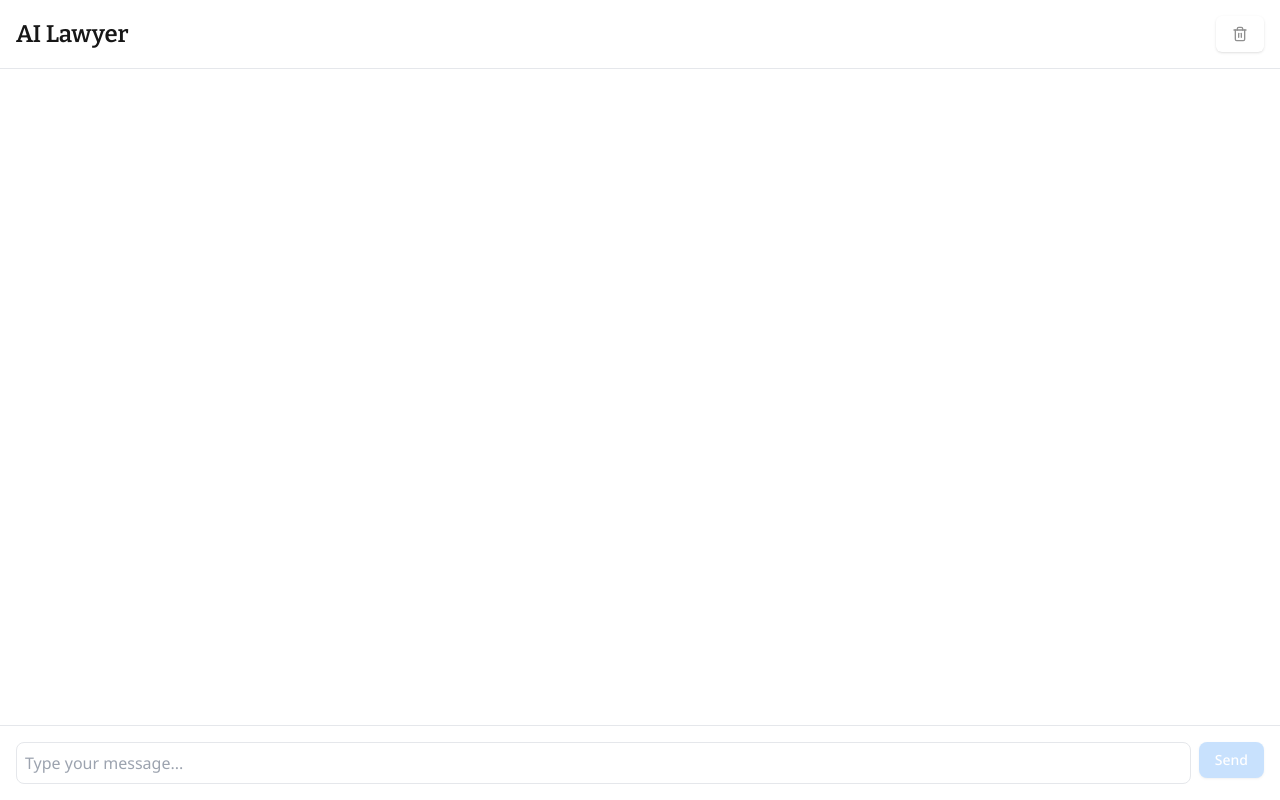
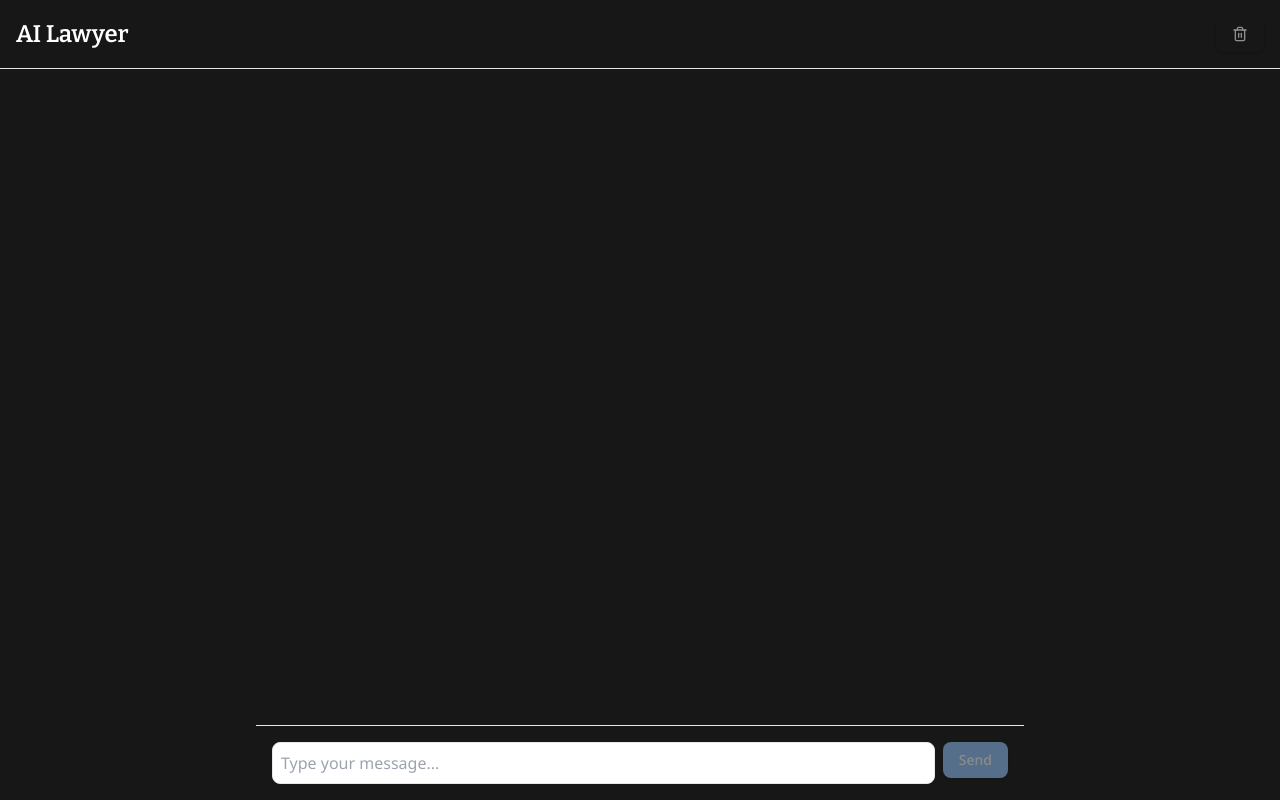
Before and after one commit to ailawyer-nepal/ailawyer, a Next.js app in the folder frontend/: page /chatbot in a window 1280 px wide. Built offline with nearby package versions, Linux system fonts and the light colour scheme.

Commit message:
feat: implement basic qna bot

```diff
--- a/frontend/src/app/chatbot/page.tsx
+++ b/frontend/src/app/chatbot/page.tsx
@@ -43,6 +43,17 @@ export default function ChatBot() {
 				timestamp: new Date(),
 			};
 
+			const res = await fetch(
+				"http://localhost:8002/lawyer?question=" +
+				message +
+				"&collection_name=test8",
+			);
+			const data = await res.json();
+
+			if (data.answer) {
+				botResponse.content = data.answer;
+			}
+
 			setMessages((prevMessages) => [...prevMessages, botResponse]);
 		} catch (error) {
 			console.error("Failed to send message:", error);
@@ -73,32 +84,25 @@ export default function ChatBot() {
 				</Button>
 			</div>
 
+			<div className="mx-auto w-full max-w-3xl">
 				{/* Chat Messages */}
 				<div
-        className="flex-1 overflow-y-auto p-4 space-y-4 w-full max-w-3xl"
+					className="flex-1 overflow-y-auto p-4 space-y-4 w-full"
 					style={{ maxHeight: "calc(100vh - 160px)" }} // Adjusts the height based on header and footer
 				>
 					{messages.map((message, index) => (
 						<div
 							key={index}
-            className={`flex ${
-              message.sender === "bot" ? "justify-start" : "justify-end"
+							className={`flex ${message.sender === "bot" ? "justify-start" : "justify-end"
 								}`}
 						>
 							<div
-              className={`max-w-[70%] rounded-lg p-3 ${
-                message.sender === "bot"
-                  ? "bg-light-gray text-dark-gray mr-4"
-                  : "bg-light-blue text-white ml-4"
+								className={`max-w-[70%] rounded-lg p-3 text-background ${message.sender === "bot"
+										? "bg-light-gray mr-4"
+										: "bg-light-blue ml-4"
 									}`}
 							>
 								<p className="whitespace-pre-wrap">{message.content}</p>
-              <span className="text-xs opacity-70 block mt-1">
-                {message.timestamp.toLocaleTimeString([], {
-                  hour: "2-digit",
-                  minute: "2-digit",
-                })}
-              </span>
 							</div>
 						</div>
 					))}
@@ -116,7 +120,7 @@ export default function ChatBot() {
 							value={newMessage}
 							onChange={(e) => setNewMessage(e.target.value)}
 							placeholder="Type your message..."
-            className="flex-1 p-2 border text-primary-text-light dark:text-primary-text-dark rounded-lg focus:outline-none focus:ring-2 focus:ring-blue-500"
+							className="flex-1 p-2 border text-background rounded-lg focus:outline-none focus:ring-2 focus:ring-blue-500"
 						/>
 						<Button
 							className={`px-4 py-2 bg-blue-500 text-white rounded-lg hover:bg-blue-600
@@ -130,5 +134,6 @@ export default function ChatBot() {
 					</div>
 				</form>
 			</div>
+		</div>
 	);
 }
--- a/frontend/src/app/globals.css
+++ b/frontend/src/app/globals.css
@@ -5,6 +5,25 @@
 :root {
   --background: #ffffff;
   --foreground: #171717;
+  --dark-blue: #02216e;
+  --light-blue: #3566fc;
+  --light-blue-disabled: #b1ceff;
+  --light-blue-textarea: #d6e6ff;
+  --light-gray: #e0e0e0;
+  --dark-gray: #909090;
+  --light-red: #ff5867;
+  --dark-red: #d32737;
+  --light-green: #24a926;
+  --dark-green: #008643;
+  --light-yellow: #f3d148;
+  --dark-yellow: #ffb61d;
+  --light-orange: #ff6a42;
+  --dark-orange: #e57600;
+}
+
+.dark {
+  --background: #171717;
+  --foreground: #ffffff;
   --dark-blue: #02216e;
   --light-blue: #3566fc;
   --light-blue-disabled: #b1ceff;
--- a/frontend/src/app/layout.tsx
+++ b/frontend/src/app/layout.tsx
@@ -27,7 +27,7 @@ export default function RootLayout({
 	return (
 		<html lang="en">
 			<body
-        className={`font-noto ${noto.variable} ${bitter.variable} antialiased`}
+				className={`font-noto ${noto.variable} ${bitter.variable} antialiased dark`}
 			>
 				{children}
 			</body>
```
Lines whose indentation alone changed are shown as unchanged.
